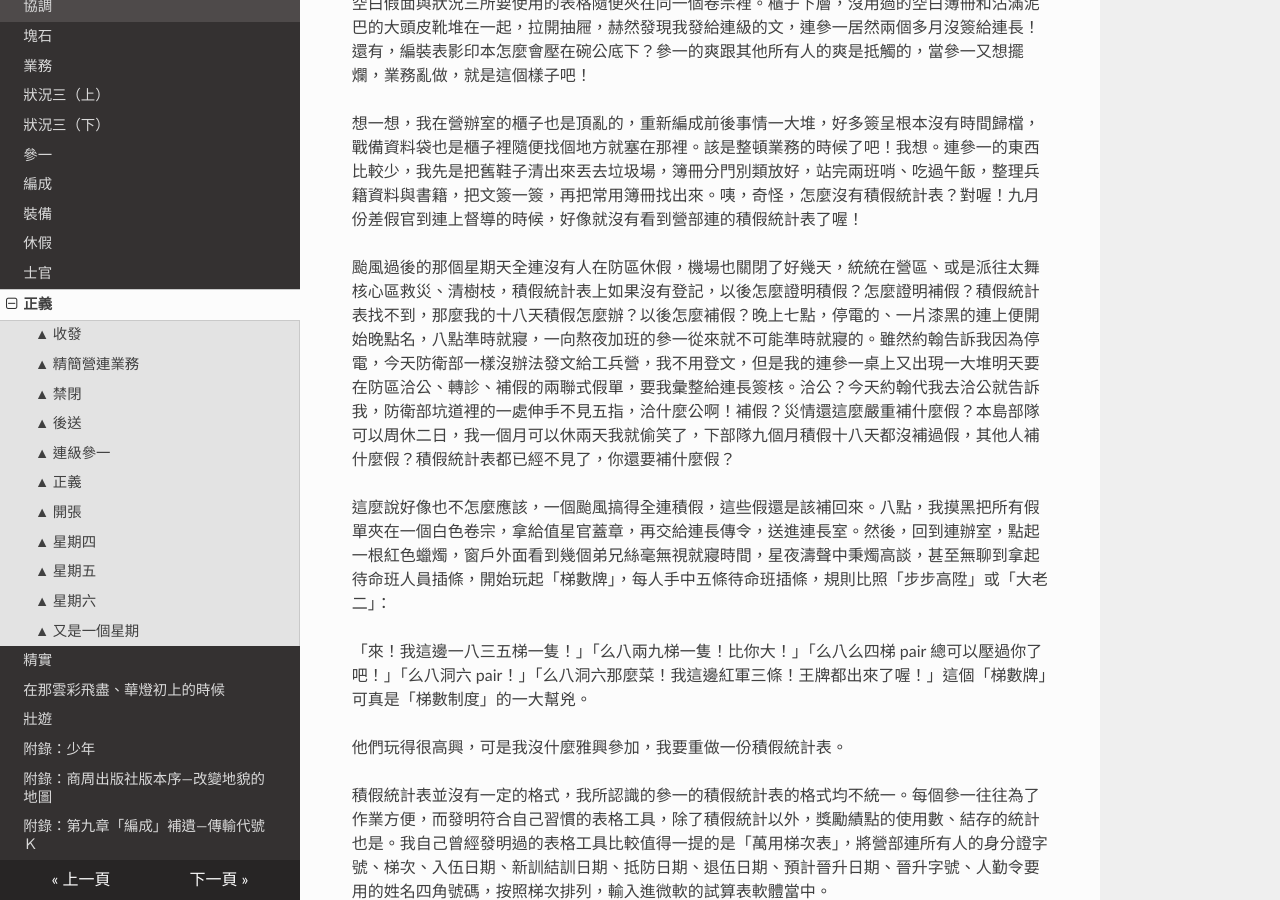
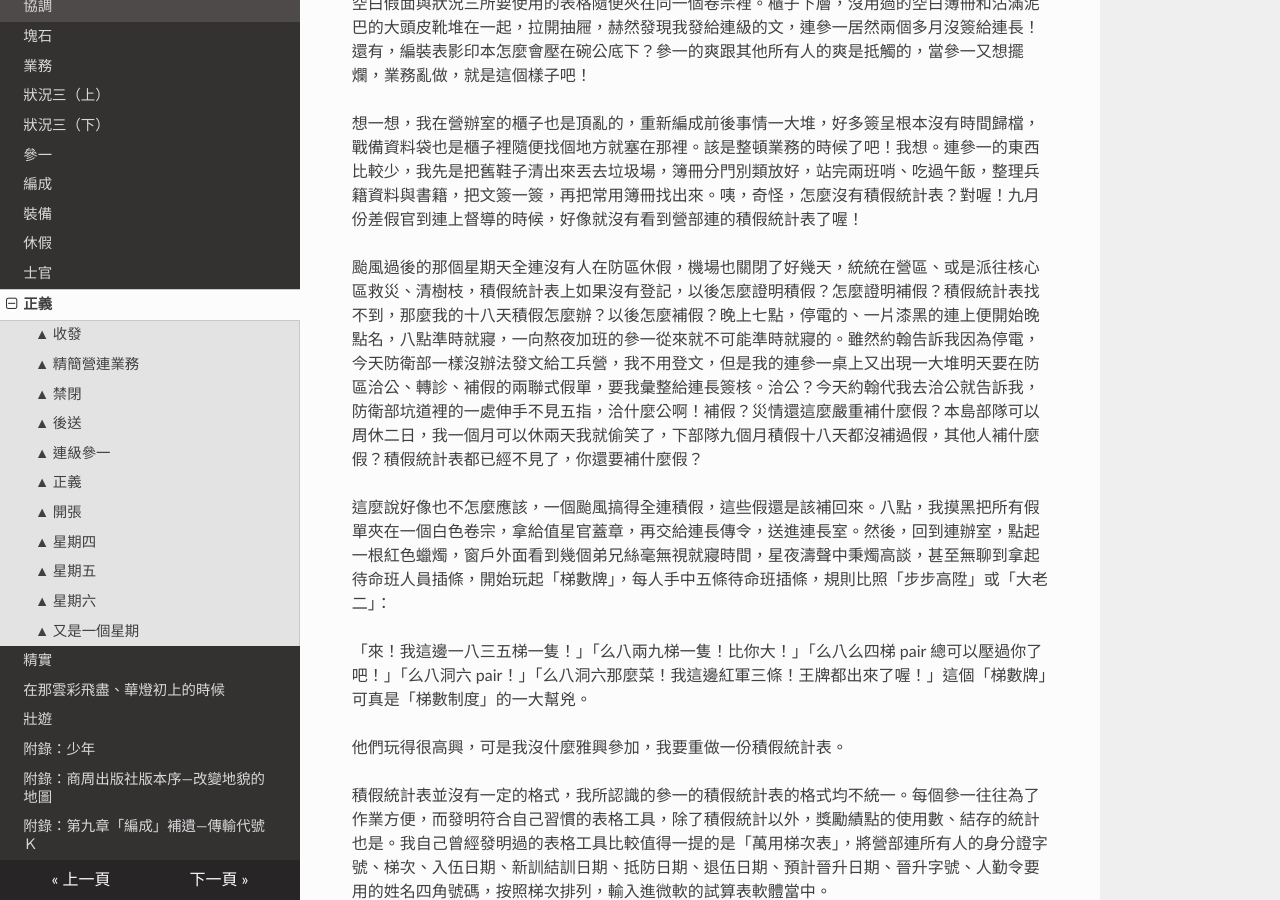
Before and after one commit to zonble/zk3, an MkDocs documentation site: the page built from docs/13.md, in a window 1280 px wide and 900 px high, scrolled down 7479 px. Built offline with MkDocs 1.6.1, drawn with Linux system fonts in a browser that asks for light colours; nearby versions of some CDN libraries; some of the changed text lies outside the part shown.

Commit message:
Minor changes.

```diff
--- a/docs/13.md
+++ b/docs/13.md
@@ -154,7 +154,7 @@
 
 想一想，我在營辦室的櫃子也是頂亂的，重新編成前後事情一大堆，好多簽呈根本沒有時間歸檔，戰備資料袋也是櫃子裡隨便找個地方就塞在那裡。該是整頓業務的時候了吧！我想。連參一的東西比較少，我先是把舊鞋子清出來丟去垃圾場，簿冊分門別類放好，站完兩班哨、吃過午飯，整理兵籍資料與書籍，把文簽一簽，再把常用簿冊找出來。咦，奇怪，怎麼沒有積假統計表？對喔！九月份差假官到連上督導的時候，好像就沒有看到營部連的積假統計表了喔！
 
-颱風過後的那個星期天全連沒有人在防區休假，機場也關閉了好幾天，統統在營區、或是派往太舞核心區救災、清樹枝，積假統計表上如果沒有登記，以後怎麼證明積假？怎麼證明補假？積假統計表找不到，那麼我的十八天積假怎麼辦？以後怎麼補假？晚上七點，停電的、一片漆黑的連上便開始晚點名，八點準時就寢，一向熬夜加班的參一從來就不可能準時就寢的。雖然約翰告訴我因為停電，今天防衛部一樣沒辦法發文給工兵營，我不用登文，但是我的連參一桌上又出現一大堆明天要在防區洽公、轉診、補假的兩聯式假單，要我彙整給連長簽核。洽公？今天約翰代我去洽公就告訴我，防衛部坑道裡的一處伸手不見五指，洽什麼公啊！補假？災情還這麼嚴重補什麼假？本島部隊可以周休二日，我一個月可以休兩天我就偷笑了，下部隊九個月積假十八天都沒補過假，其他人補什麼假？積假統計表都已經不見了，你還要補什麼假？
+颱風過後的那個星期天全連沒有人在防區休假，機場也關閉了好幾天，統統在營區、或是派往核心區救災、清樹枝，積假統計表上如果沒有登記，以後怎麼證明積假？怎麼證明補假？積假統計表找不到，那麼我的十八天積假怎麼辦？以後怎麼補假？晚上七點，停電的、一片漆黑的連上便開始晚點名，八點準時就寢，一向熬夜加班的參一從來就不可能準時就寢的。雖然約翰告訴我因為停電，今天防衛部一樣沒辦法發文給工兵營，我不用登文，但是我的連參一桌上又出現一大堆明天要在防區洽公、轉診、補假的兩聯式假單，要我彙整給連長簽核。洽公？今天約翰代我去洽公就告訴我，防衛部坑道裡的一處伸手不見五指，洽什麼公啊！補假？災情還這麼嚴重補什麼假？本島部隊可以周休二日，我一個月可以休兩天我就偷笑了，下部隊九個月積假十八天都沒補過假，其他人補什麼假？積假統計表都已經不見了，你還要補什麼假？
 
 這麼說好像也不怎麼應該，一個颱風搞得全連積假，這些假還是該補回來。八點，我摸黑把所有假單夾在一個白色卷宗，拿給值星官蓋章，再交給連長傳令，送進連長室。然後，回到連辦室，點起一根紅色蠟燭，窗戶外面看到幾個弟兄絲毫無視就寢時間，星夜濤聲中秉燭高談，甚至無聊到拿起待命班人員插條，開始玩起「梯數牌」，每人手中五條待命班插條，規則比照「步步高陞」或「大老二」：
 
```
Also changed, not shown: other parts of docs/13.md (+1 -1 lines), docs/15_0.md (+1 -1 lines), docs/index.md (+2 -2 lines).
